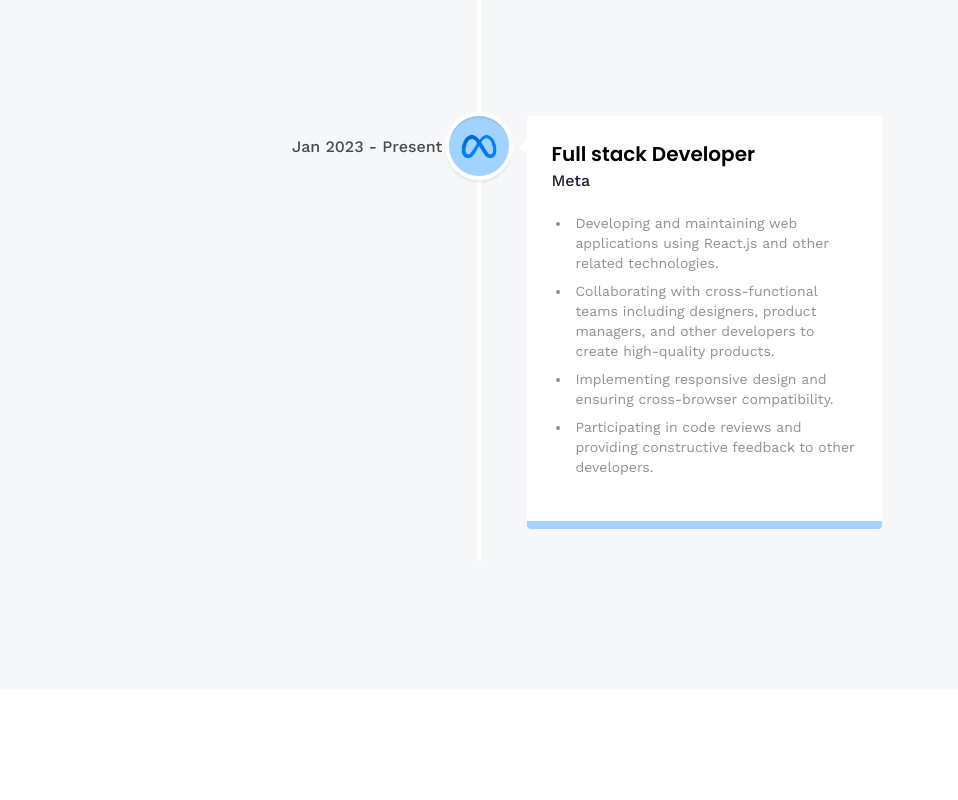
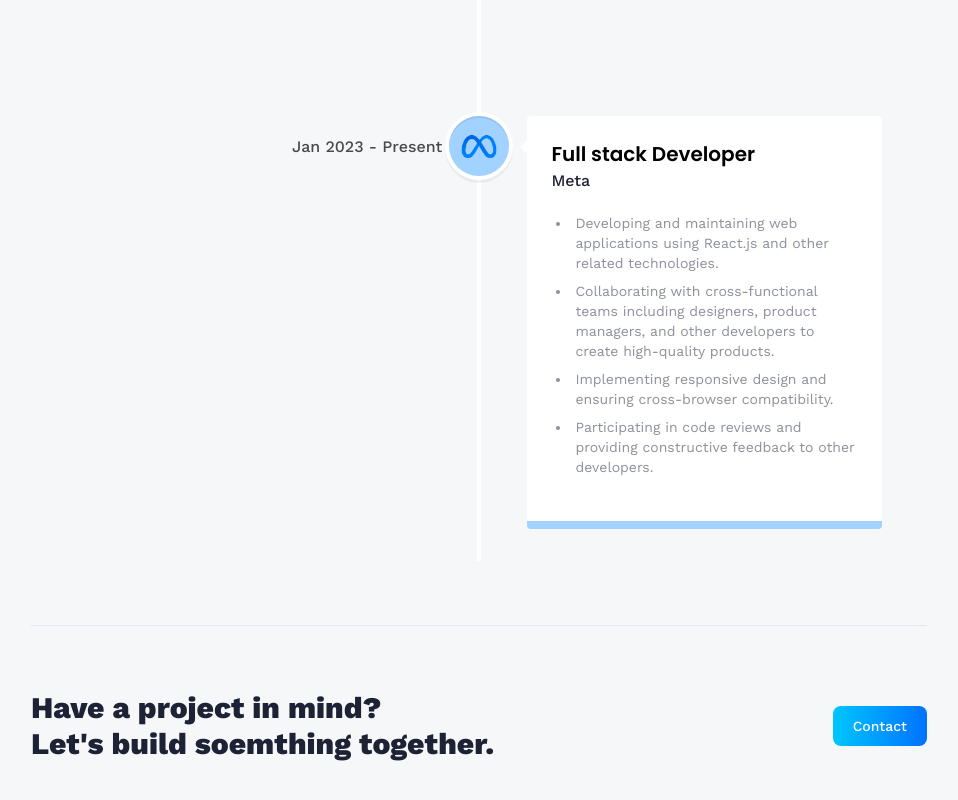
Before and after one commit to infiniteoo/3d_portfolio, a React (Vite) app: page /about in a window 1280 px wide. Shown: the part 2279-3079 px from the top of the page, without its empty margins (161-1119 px from the left). Before the commit the page ends 2968 px from the top, so only its background shows below. Built offline with nearby package versions, Linux system fonts and the light colour scheme; no server answers.

Commit message:
added CTA for about page and adjusted plane position

```diff
--- /dev/null
+++ b/src/components/CTA.jsx
@@ -0,0 +1,19 @@
+import React from "react";
+import { Link } from "react-router-dom";
+
+const CTA = () => {
+  return (
+    <section className="cta">
+      <p className="cta-text">
+        Have a project in mind?
+        <br className="sm:block hidden" />
+        Let's build soemthing together.
+      </p>
+      <Link to="/contact" className="btn">
+        Contact
+      </Link>
+    </section>
+  );
+};
+
+export default CTA;
--- a/src/pages/About.jsx
+++ b/src/pages/About.jsx
@@ -1,5 +1,6 @@
 import React from "react";
 import { skills, experiences } from "../constants";
+import CTA from "../components/CTA";
 import {
   VerticalTimeline,
   VerticalTimelineElement,
@@ -100,6 +101,9 @@
           </VerticalTimeline>
         </div>
       </div>
+      <hr className="border-slate-200" />
+
+      <CTA />
     </section>
   );
 };
--- a/src/pages/Home.jsx
+++ b/src/pages/Home.jsx
@@ -73,8 +73,8 @@
           setCurrentStage={setCurrentStage}
         />
         <Plane
-          planePosition={planePosition}
-          planeScale={planeScale}
+          position={planePosition}
+          scale={planeScale}
           isRotating={isRotating}
           setIsRotating={setIsRotating}
           rotation={[0, 20, 0]}
```
